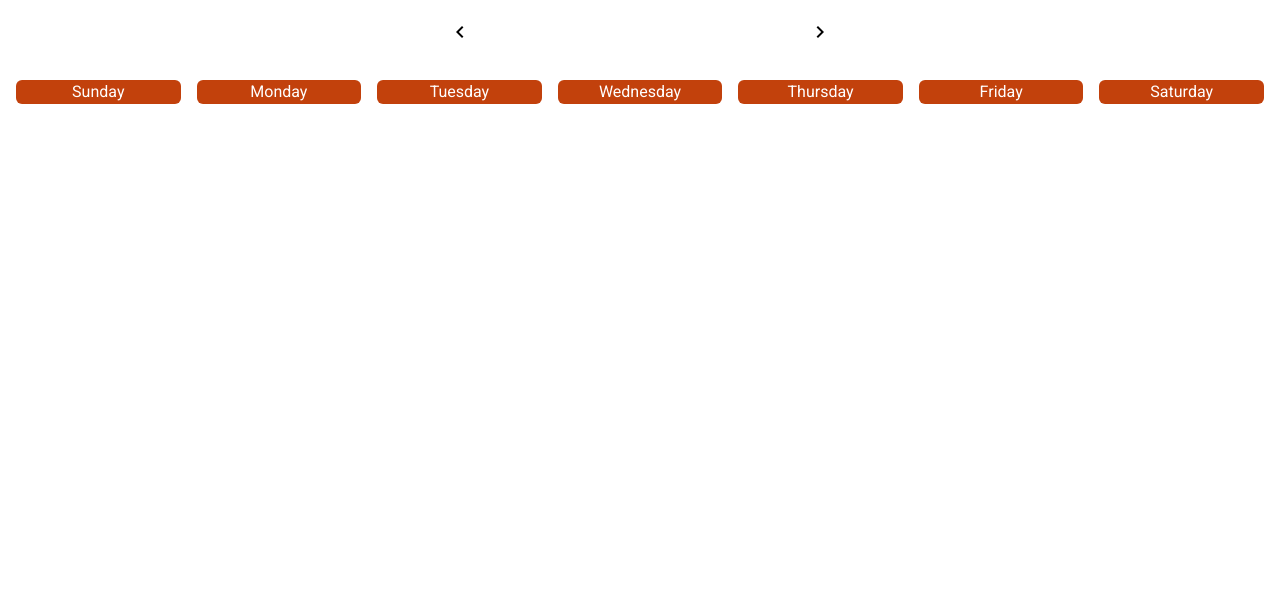
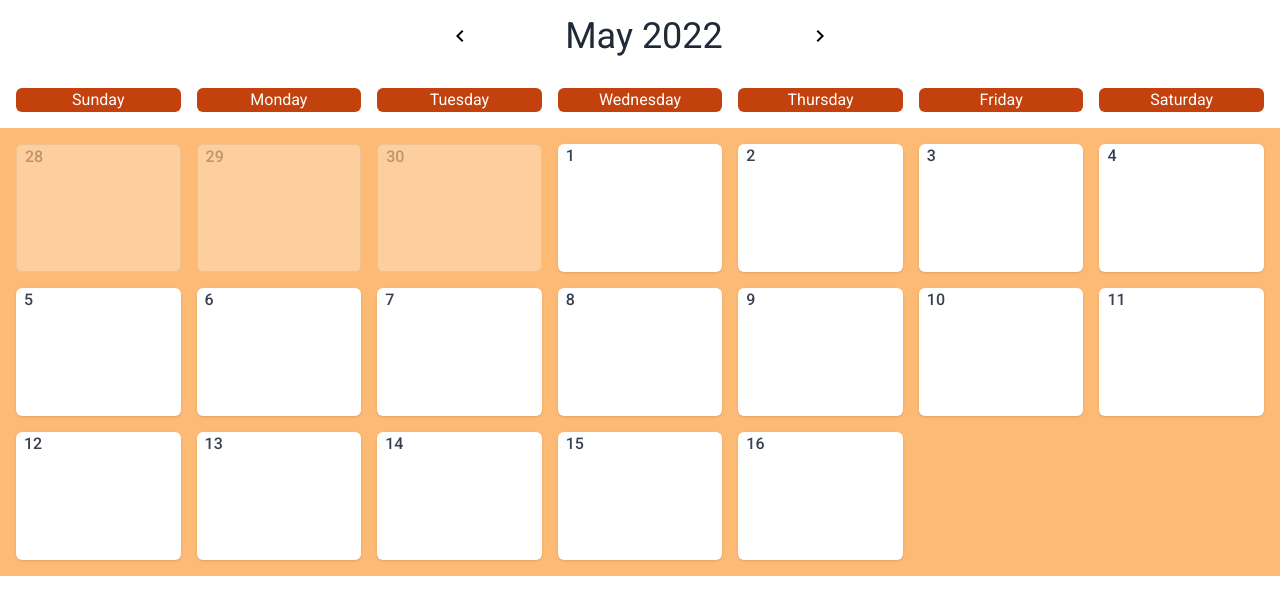
Before and after one commit to Rodolfho7/angular-calendar, an Angular app: page /calendar in a window 1280 px wide. Shown: the top 614 px of the page. Built offline with nearby package versions, Linux system fonts and the light colour scheme.

Commit message:
[feature] add calendar card days static

```diff
--- a/src/app/pages/calendar/calendar-day/calendar-day.component.html
+++ b/src/app/pages/calendar/calendar-day/calendar-day.component.html
@@ -1 +1,41 @@
-<p>calendar-day works!</p>
+<div
+  class="rounded-md bg-white h-32 text-gray-800 flex flex-col border border-gray-300 self-end"
+  [ngClass]="{'bg-gray-300 opacity-30': disabled, 'border-none shadow hover:shadow-xl transition-all': !disabled}">
+  <h3 class="m-0 flex justify-between" [ngClass]="{'text-gray-700': !isToday, 'bg-gray-300': isWeekend}">
+    <div>
+      <span class="ml-2 font-medium" [ngClass]="{'bg-blue-300 p-1 rounded-full text-white': isToday}">
+        {{ dayInCalendar }}
+      </span>
+      <span class="inline lg:hidden">{{ dayName }}</span>
+    </div>
+    <span class="px-2 py-0 bg-orange-700 text-white rounded-md" *ngIf="(reminders$ | async)?.length as remindersLenght">{{ remindersLenght }}</span>
+  </h3>
+  <div
+    *ngIf="(reminders$ | async) as reminders"
+    class="overflow-x-hidden overflow-y-auto p-1 h-full"
+    [ngClass]="{
+      'bg-gray-300': isWeekend,
+      'bg-blue-300': !reminders.length && !disabled && !isWeekend
+    }"
+  >
+    <ng-container *ngFor="let reminder of reminders">
+      <div class="rounded px-1 py-0 cursor-pointer"
+        [ngClass]="reminder.color"
+        (click)="openReminderForm(reminder)"
+      >
+        <div class="whitespace-nowrap text-ellipsis overflow-hidden">
+          {{ reminder.text }}
+        </div>
+        <div class="flex items-center justify-between">
+          <span>
+            {{ reminder.dateTime | date: 'shortTime' }}, {{ reminder?.city }}
+          </span>
+          <span class="flex flex-col items-center pl-1">
+            {{ reminder.weather?.weather }}
+            <img class="h-8" *ngIf="reminder.city" src="http://openweathermap.org/img/w/{{reminder.weather?.icon}}.png" alt="" srcset="">
+          </span>
+        </div>
+      </div>
+    </ng-container>
+  </div>
+</div>
--- a/src/app/pages/calendar/calendar-day/calendar-day.component.ts
+++ b/src/app/pages/calendar/calendar-day/calendar-day.component.ts
@@ -1,15 +1,28 @@
-import { Component, OnInit } from '@angular/core';
+import { Component, Input } from '@angular/core';
+import { Observable } from 'rxjs';
 
 @Component({
   selector: 'app-calendar-day',
   templateUrl: './calendar-day.component.html',
   styleUrls: ['./calendar-day.component.scss']
 })
-export class CalendarDayComponent implements OnInit {
+export class CalendarDayComponent {
+
+  reminders$!: Observable<any[]>; // reminders$: Observable<Reminder[]>;
+  @Input() dayInCalendar: number = 1;
+  @Input() today: number = 1;
+  @Input() currentMonth: number = 1;
+  @Input() currentYear: number = 1;
+  @Input() disabled = false;
+
+  isToday = false;
+  isWeekend = false;
+  dayName: string = 'day-name';
 
   constructor() { }
 
-  ngOnInit(): void {
+  openReminderForm(reminder?: any /*Reminder */): void {
+    //
   }
 
 }
--- a/src/app/pages/calendar/calendar-header/calendar-header.component.ts
+++ b/src/app/pages/calendar/calendar-header/calendar-header.component.ts
@@ -7,9 +7,9 @@ import { Component, EventEmitter, Input, Output } from '@angular/core';
 })
 export class CalendarHeaderComponent {
 
-  constructor() { }
-
   @Input() dateToday = '';
   @Output() changeMonth = new EventEmitter<number>();
 
+  constructor() { }
+
 }
--- a/src/app/pages/calendar/calendar.component.html
+++ b/src/app/pages/calendar/calendar.component.html
@@ -2,3 +2,18 @@
   [dateToday]="dateToday"
   (changeMonth)="changeMonth($event)"
 ></app-calendar-header>
+
+
+<div class="p-4 grid grid-cols-1 sm:grid-cols-3 md:grid-cols-4 lg:grid-cols-7 gap-4 bg-orange-300">
+  <ng-container *ngFor="let day of daysOffset">
+    <app-calendar-day [dayInCalendar]="day" class="hidden lg:inline-block" [disabled]="true"></app-calendar-day>
+  </ng-container>
+  <ng-container *ngFor="let day of monthDays">
+    <app-calendar-day
+      [dayInCalendar]="day"
+      [today]="currentDay"
+      [currentMonth]="currentMonth"
+      [currentYear]="currentYear"
+    ></app-calendar-day>
+  </ng-container>
+</div>
--- a/src/app/pages/calendar/calendar.component.ts
+++ b/src/app/pages/calendar/calendar.component.ts
@@ -6,7 +6,13 @@ import { Component } from '@angular/core';
   styleUrls: ['./calendar.component.scss']
 })
 export class CalendarComponent {
-  dateToday: string = '';
+  dateToday: string = 'May 2022';
+  daysOffset: number[] = [28, 29, 30];
+  monthDays: number[] = [1,2,3,4,5,6,7,8,9,10,11,12,13,14,15,16];
+
+  currentDay = 0;
+  currentMonth = 1;
+  currentYear = 0;
 
   constructor() { }
 
```
